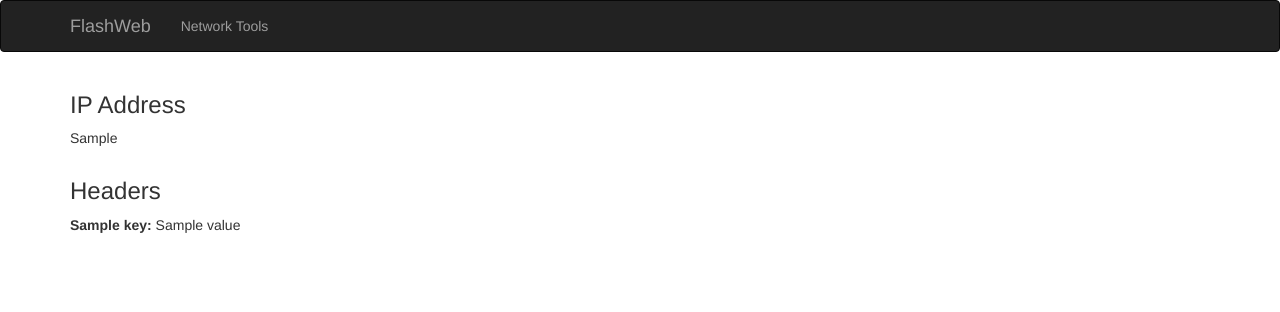
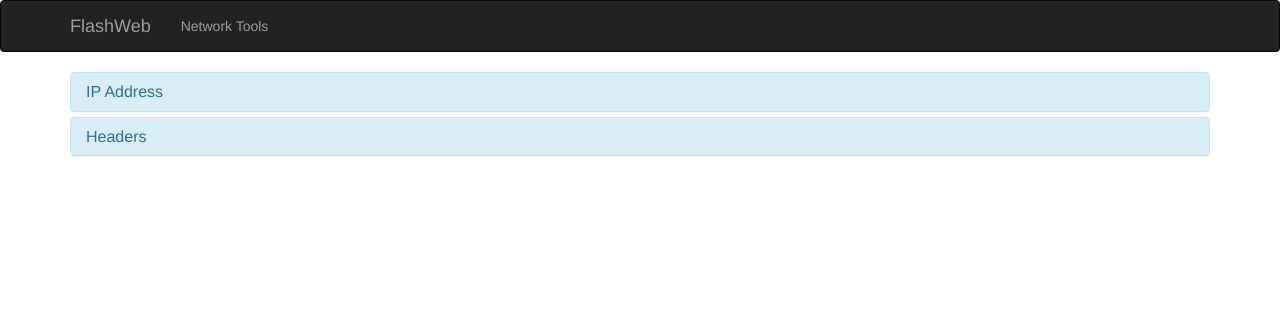
Before and after one commit to a382695908/FlashWeb, a Flask app: template app/templates/network-tools.html in a window 1280 px wide. Shown: the top 312 px of the page. Run offline with Flask 2, Linux system fonts and the light colour scheme; the template is opened without the code that fills it: most values are stand-ins (such as "Sample title", 1, 10 or a date in 2020); some libraries are stand-ins or nearby versions.

Commit message:
Moved ip/headers sections into collapsable entries, keep page looking tidy

```diff
--- a/app/templates/network-tools.html
+++ b/app/templates/network-tools.html
@@ -2,18 +2,40 @@
 
 {% block content %}
 
+<div class="panel-group" id="accordion">
   <div class="container">
-    <h3> IP Address </h3>
+    <div class="panel panel-info">
+      <div class="panel-heading">
+        <h3 class="panel-title">
+          <a data-toggle="collapse" data-parent="#accordion" href="#IPAddress">
+            IP Address
+          </a>
+        </h3>
+      </div>
+      <div id="IPAddress" class="panel-collapse collapse">
+        <div class="panel-body">
           <p> {{ip}} </p>
         </div>
-
-  <div class="container">
-    <h3> Headers </h3>
+      </div>
+    </div>
+    <div class="panel panel-info">
+      <div class="panel-heading">
+        <h3 class="panel-title">
+          <a data-toggle="collapse" data-parent="#accordion" href="#Headers">
+            Headers
+          </a>
+        </h3>
+      </div>
+      <div id="Headers" class="panel-collapse collapse">
+        <div class="panel-body">
           <p>
             {% for key, value in headers.iteritems() %}
               <strong>{{ key|e }}:</strong> {{ value|e }} <br>
             {% endfor %}
           </p>
         </div>
+      </div>
+  </div>
+</div>
 
 {% endblock %}
```
Lines whose indentation alone changed are shown as unchanged.
